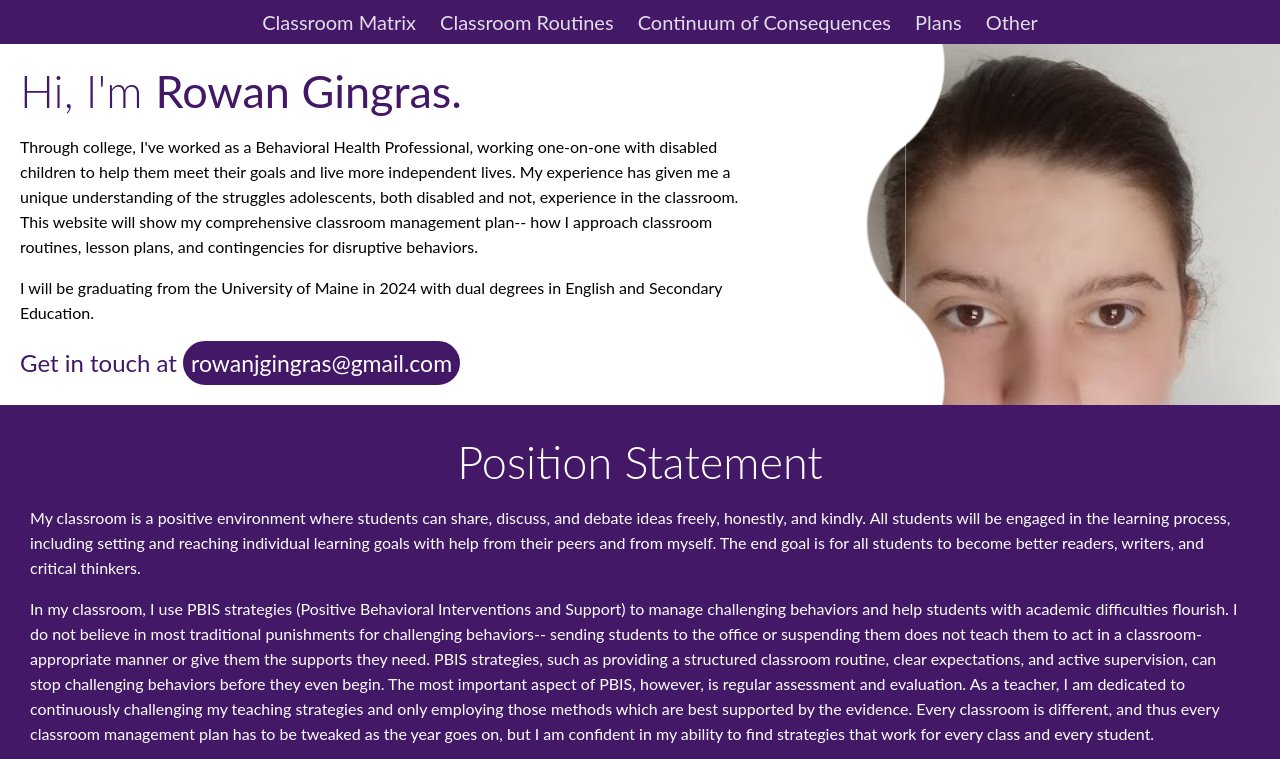
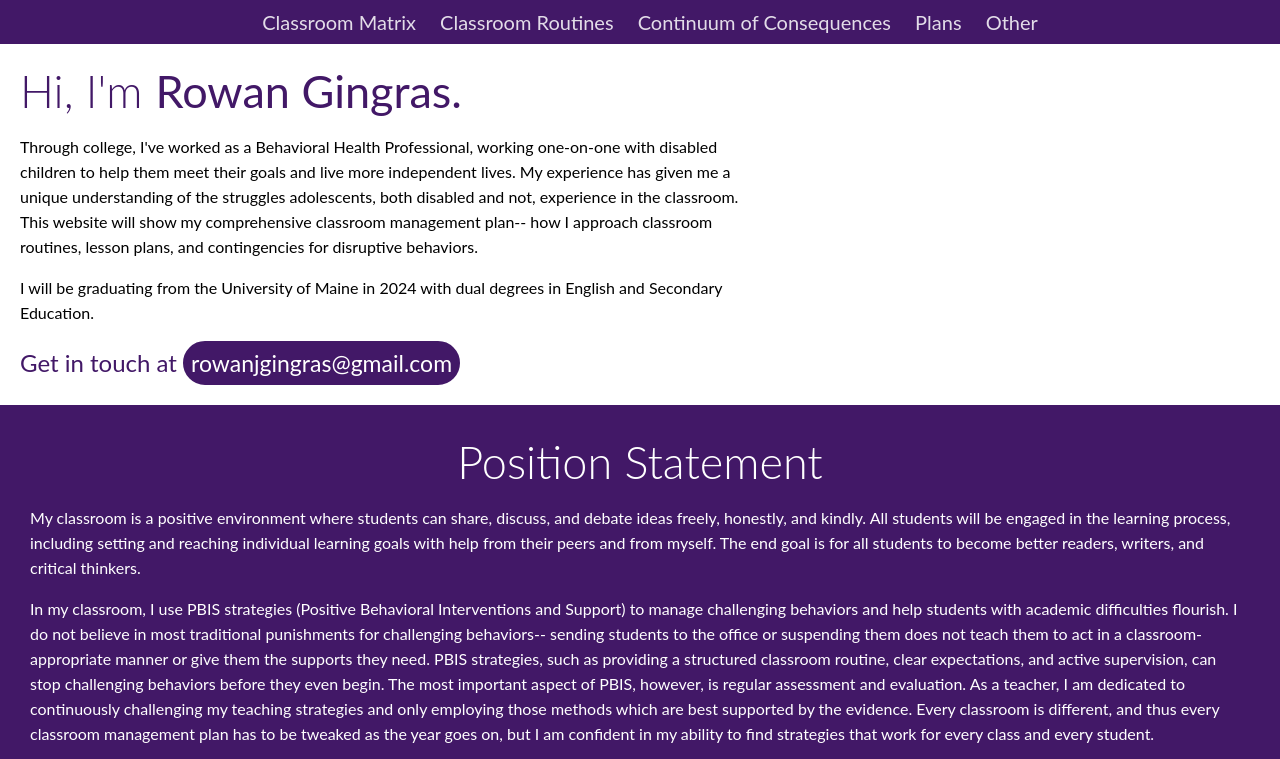
Before and after one commit to Skookuri/rowanjgingras, a plain HTML site: page index.html in a window 1280 px wide. Shown: the top 759 px of the page. Drawn offline with Linux system fonts and the light colour scheme.

Commit message:
Update index.html

```diff
--- a/index.html
+++ b/index.html
@@ -296,9 +296,9 @@
         <path d="M0,0V5.63C149.93,59,314.09,71.32,475.83,42.57c43-7.64,84.23-20.12,127.61-26.46,59-8.63,112.48,12.24,165.56,35.4C827.93,77.22,886,95.24,951.2,90c86.53-7,172.46-45.71,248.8-84.81V0Z" class="shape-fill"></path>
     </svg-->
 	</div>
-    <div class="profilePic">
+    <!--div class="profilePic">
     	<img src="https://skookuri.github.io/rowanjgingras/rowangingrasheadshot.jpeg">
-    </div>
+    </div-->
 </section>
 
 </div>
```
